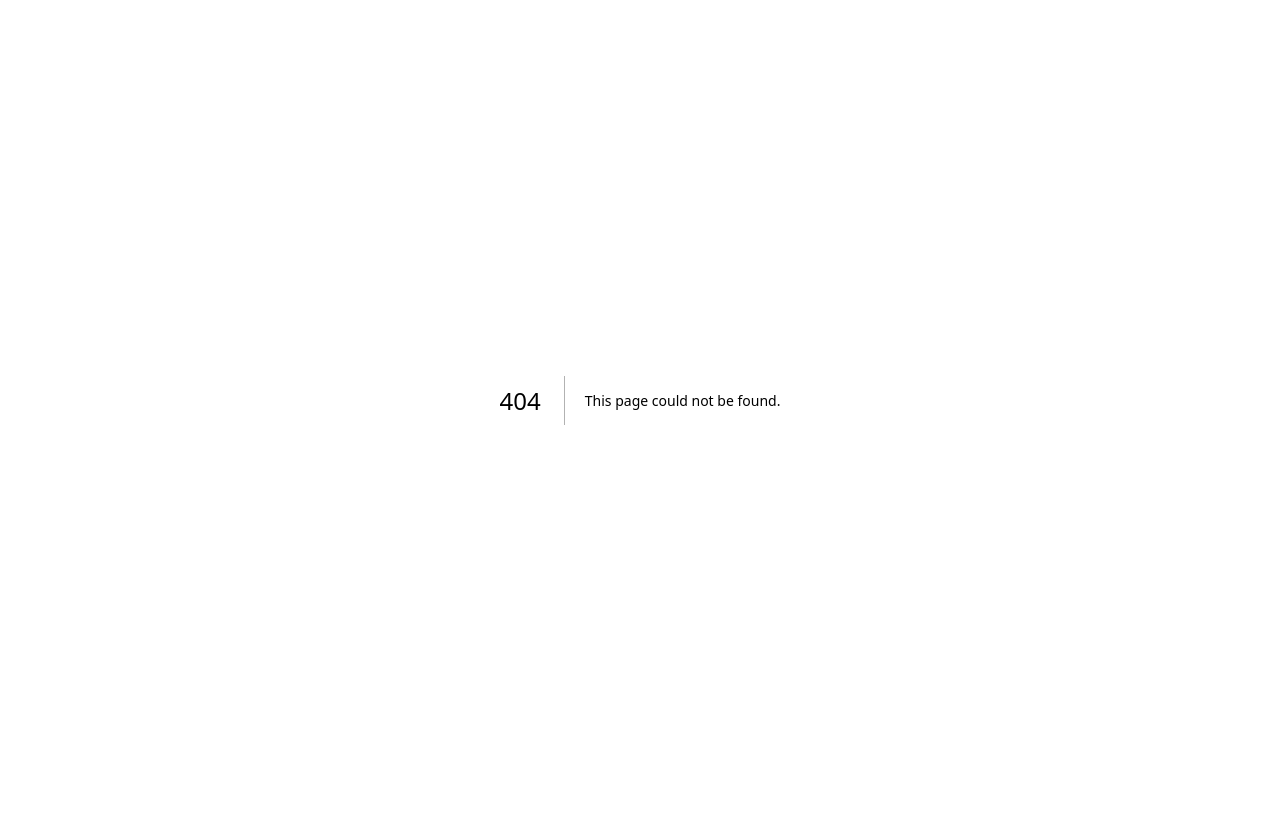
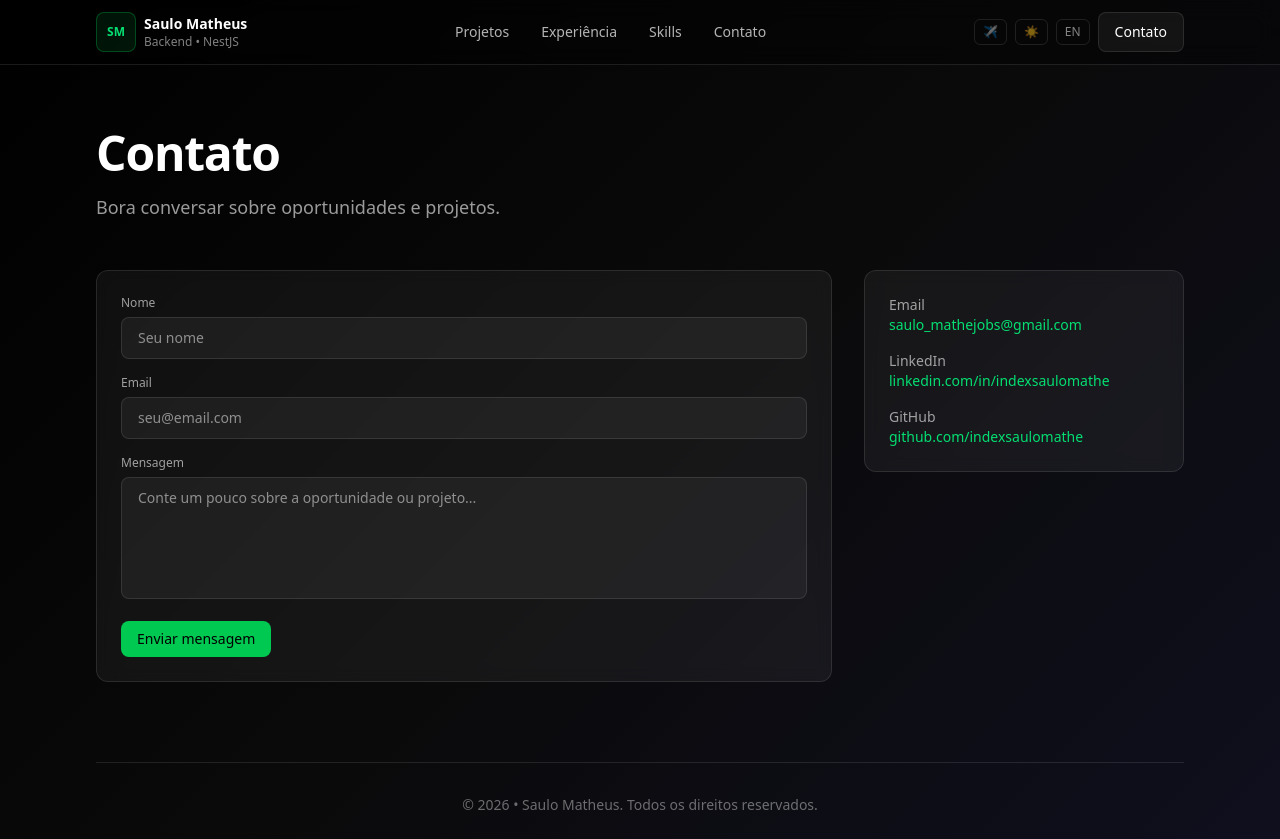
Before and after one commit to indexsaulomathe/front-next-portfolio, a Next.js app: page /contact in a window 1280 px wide. Before the commit this address had no page. Before the commit the page ends 800 px from the top, so only its background shows below. Built offline with nearby package versions, Linux system fonts and the light colour scheme; no server answers.

Commit message:
feat: add contact page with working form via Web3Forms, update contact email

```diff
--- /dev/null
+++ b/src/app/contact/page.tsx
@@ -0,0 +1,12 @@
+import type { Metadata } from "next";
+import ContactTemplate from "@/components/templates/ContactTemplate";
+
+export const metadata: Metadata = {
+  title: "Contato",
+  description: "Fala com Saulo Matheus sobre oportunidades e projetos de backend.",
+  alternates: { canonical: "/contact" },
+};
+
+export default function ContactPage() {
+  return <ContactTemplate />;
+}
--- a/src/components/organisms/ContactCard/index.tsx
+++ b/src/components/organisms/ContactCard/index.tsx
@@ -3,27 +3,7 @@
 import SectionHeader from "@/components/molecules/SectionHeader";
 import Button from "@/components/atoms/Button";
 import { useLanguage } from "@/i18n/LanguageContext";
-
-const contactLinks = [
-  {
-    label: "Email",
-    value: "saulo_matheprog@hotmail.com",
-    href: "mailto:saulo_matheprog@hotmail.com",
-    external: false,
-  },
-  {
-    label: "LinkedIn",
-    value: "linkedin.com/in/indexsaulomathe",
-    href: "https://www.linkedin.com/in/indexsaulomathe/",
-    external: true,
-  },
-  {
-    label: "GitHub",
-    value: "github.com/indexsaulomathe",
-    href: "https://github.com/indexsaulomathe",
-    external: true,
-  },
-];
+import { contactLinks } from "@/shared/data/contact-links";
 
 export default function ContactCard() {
   const { t } = useLanguage();
@@ -51,8 +31,8 @@ export default function ContactCard() {
           </div>
 
           <div className="flex flex-col sm:flex-row md:justify-end gap-3">
-            <Button as="link" href="mailto:saulo_matheprog@hotmail.com" variant="primary">
-              {t.contact.sendEmail}
+            <Button as="link" href="/contact" variant="primary">
+              {t.contact.goToContact}
             </Button>
             <Button as="link" href="/projects" variant="secondary">
               {t.contact.viewProjects}
--- /dev/null
+++ b/src/components/organisms/ContactForm/index.tsx
@@ -0,0 +1,121 @@
+"use client";
+
+import { useState, type FormEvent } from "react";
+import Button from "@/components/atoms/Button";
+import { useLanguage } from "@/i18n/LanguageContext";
+
+const WEB3FORMS_ACCESS_KEY = process.env.NEXT_PUBLIC_WEB3FORMS_KEY;
+const WEB3FORMS_ENDPOINT = "https://api.web3forms.com/submit";
+
+type Status = "idle" | "loading" | "success" | "error";
+
+const inputStyles =
+  "w-full rounded-lg border border-theme bg-theme-surface px-4 py-2.5 text-sm text-theme placeholder:text-theme-faint outline-none transition-colors focus:border-green-500/60";
+
+export default function ContactForm() {
+  const { t } = useLanguage();
+  const f = t.contact.form;
+  const [status, setStatus] = useState<Status>("idle");
+
+  async function handleSubmit(event: FormEvent<HTMLFormElement>) {
+    event.preventDefault();
+
+    if (!WEB3FORMS_ACCESS_KEY) {
+      setStatus("error");
+      return;
+    }
+
+    const form = event.currentTarget;
+    const formData = new FormData(form);
+    formData.append("access_key", WEB3FORMS_ACCESS_KEY);
+    formData.append("subject", "Novo contato pelo portfólio");
+
+    setStatus("loading");
+
+    try {
+      const response = await fetch(WEB3FORMS_ENDPOINT, {
+        method: "POST",
+        headers: { Accept: "application/json" },
+        body: formData,
+      });
+      const result = await response.json();
+
+      if (result.success) {
+        setStatus("success");
+        form.reset();
+      } else {
+        setStatus("error");
+      }
+    } catch {
+      setStatus("error");
+    }
+  }
+
+  return (
+    <form onSubmit={handleSubmit} className="space-y-4" noValidate>
+      <input
+        type="checkbox"
+        name="botcheck"
+        className="hidden"
+        style={{ display: "none" }}
+        tabIndex={-1}
+        autoComplete="off"
+      />
+
+      <div>
+        <label htmlFor="name" className="mb-1.5 block text-xs font-medium text-theme-muted">
+          {f.name}
+        </label>
+        <input
+          id="name"
+          name="name"
+          type="text"
+          required
+          placeholder={f.namePlaceholder}
+          className={inputStyles}
+        />
+      </div>
+
+      <div>
+        <label htmlFor="email" className="mb-1.5 block text-xs font-medium text-theme-muted">
+          {f.email}
+        </label>
+        <input
+          id="email"
+          name="email"
+          type="email"
+          required
+          placeholder={f.emailPlaceholder}
+          className={inputStyles}
+        />
+      </div>
+
+      <div>
+        <label htmlFor="message" className="mb-1.5 block text-xs font-medium text-theme-muted">
+          {f.message}
+        </label>
+        <textarea
+          id="message"
+          name="message"
+          required
+          rows={5}
+          placeholder={f.messagePlaceholder}
+          className={`${inputStyles} resize-none`}
+        />
+      </div>
+
+      <Button type="submit" variant="primary" className="w-full sm:w-auto">
+        {status === "loading" ? f.submitting : f.submit}
+      </Button>
+
+      {status === "success" && (
+        <p className="text-sm text-green-400">{f.success}</p>
+      )}
+      {status === "error" && (
+        <p className="text-sm text-red-400">
+          {WEB3FORMS_ACCESS_KEY ? f.error : f.notConfigured}
+        </p>
+      )}
+    </form>
+  );
+}
--- a/src/components/organisms/Navbar/index.tsx
+++ b/src/components/organisms/Navbar/index.tsx
@@ -12,7 +12,7 @@ import type { Locale } from "@/i18n/translations";
 
 const PlaneGame = dynamic(() => import("@/components/organisms/PlaneGame"), { ssr: false });
 
-type Hash = "#projects" | "#experience" | "#skills" | "#contact";
+type Hash = "#projects" | "#experience" | "#skills";
 
 export default function Navbar() {
   const pathname = usePathname();
@@ -37,7 +37,6 @@ export default function Navbar() {
     { label: t.nav.projects, hash: "#projects" as Hash },
     { label: t.nav.experience, hash: "#experience" as Hash },
     { label: t.nav.skills, hash: "#skills" as Hash },
-    { label: t.nav.contact, hash: "#contact" as Hash },
   ];
 
   const buildHref = (hash: Hash) => (isHome ? hash : `/${hash}`);
@@ -71,6 +70,12 @@ export default function Navbar() {
                   {item.label}
                 </a>
               ))}
+              <Link
+                href="/contact"
+                className="text-sm text-theme-secondary hover:text-green-400 transition-colors"
+              >
+                {t.nav.contact}
+              </Link>
             </nav>
 
             <div className="flex items-center gap-2">
@@ -99,12 +104,7 @@ export default function Navbar() {
                 {otherLocale.toUpperCase()}
               </button>
 
-              <Button
-                as="link"
-                href={buildHref("#contact")}
-                variant="secondary"
-                className="h-10 px-4"
-              >
+              <Button as="link" href="/contact" variant="secondary" className="h-10 px-4">
                 {t.nav.contactBtn}
               </Button>
             </div>
--- /dev/null
+++ b/src/components/templates/ContactTemplate/index.tsx
@@ -0,0 +1,57 @@
+"use client";
+
+import Container from "@/components/atoms/Container";
+import Navbar from "@/components/organisms/Navbar";
+import Title from "@/components/atoms/Typography/Title";
+import Text from "@/components/atoms/Typography/Text";
+import ContactForm from "@/components/organisms/ContactForm";
+import { useLanguage } from "@/i18n/LanguageContext";
+import { contactLinks } from "@/shared/data/contact-links";
+
+export default function ContactTemplate() {
+  const { t } = useLanguage();
+  const currentYear = new Date().getFullYear();
+
+  return (
+    <main className="min-h-screen text-theme">
+      <Navbar />
+
+      <Container>
+        <header className="pt-12 pb-10 sm:pt-16 sm:pb-12">
+          <Title level="h1" className="text-theme">
+            {t.contact.title}
+          </Title>
+          <Text size="lg" className="mt-4 max-w-2xl text-theme-secondary">
+            {t.contact.subtitle}
+          </Text>
+        </header>
+
+        <div className="grid gap-8 lg:grid-cols-[1fr_320px] pb-16">
+          <div className="border border-theme rounded-xl p-6 bg-theme-surface backdrop-blur">
+            <ContactForm />
+          </div>
+
+          <div className="border border-theme rounded-xl p-6 bg-theme-surface backdrop-blur h-fit space-y-4">
+            {contactLinks.map((link) => (
+              <div key={link.label} className="text-sm">
+                <p className="text-theme-muted">{link.label}</p>
+                <a
+                  href={link.href}
+                  target={link.external ? "_blank" : undefined}
+                  rel={link.external ? "noopener noreferrer" : undefined}
+                  className="text-green-400 hover:text-green-300 transition-colors font-medium break-all"
+                >
+                  {link.value}
+                </a>
+              </div>
+            ))}
+          </div>
+        </div>
+
+        <footer className="border-t border-theme mt-4 pt-8 pb-6 text-center text-theme-faint text-xs sm:text-sm">
+          © {currentYear} • Saulo Matheus. {t.footer}
+        </footer>
+      </Container>
+    </main>
+  );
+}
--- a/src/i18n/translations.ts
+++ b/src/i18n/translations.ts
@@ -54,6 +54,20 @@ export const translations = {
       subtitle: "Bora conversar sobre oportunidades e projetos.",
       sendEmail: "Enviar email",
       viewProjects: "Ver projetos",
+      goToContact: "Enviar mensagem",
+      form: {
+        name: "Nome",
+        namePlaceholder: "Seu nome",
+        email: "Email",
+        emailPlaceholder: "seu@email.com",
+        message: "Mensagem",
+        messagePlaceholder: "Conte um pouco sobre a oportunidade ou projeto...",
+        submit: "Enviar mensagem",
+        submitting: "Enviando...",
+        success: "Mensagem enviada! Retorno em breve.",
+        error: "Não deu pra enviar agora. Tenta pelo email direto.",
+        notConfigured: "Formulário indisponível no momento. Usa o email direto.",
+      },
     },
     footer: "Todos os direitos reservados.",
   },
@@ -110,6 +124,20 @@ export const translations = {
       subtitle: "Let's talk about opportunities and projects.",
       sendEmail: "Send email",
       viewProjects: "View projects",
+      goToContact: "Send message",
+      form: {
+        name: "Name",
+        namePlaceholder: "Your name",
+        email: "Email",
+        emailPlaceholder: "you@email.com",
+        message: "Message",
+        messagePlaceholder: "Tell me a bit about the opportunity or project...",
+        submit: "Send message",
+        submitting: "Sending...",
+        success: "Message sent! I'll get back to you soon.",
+        error: "Couldn't send right now. Try the direct email instead.",
+        notConfigured: "Form unavailable right now. Use the direct email instead.",
+      },
     },
     footer: "All rights reserved.",
   },
--- /dev/null
+++ b/src/shared/data/contact-links.ts
@@ -0,0 +1,20 @@
+export const contactLinks = [
+  {
+    label: "Email",
+    value: "saulo_mathejobs@gmail.com",
+    href: "mailto:saulo_mathejobs@gmail.com",
+    external: false,
+  },
+  {
+    label: "LinkedIn",
+    value: "linkedin.com/in/indexsaulomathe",
+    href: "https://www.linkedin.com/in/indexsaulomathe/",
+    external: true,
+  },
+  {
+    label: "GitHub",
+    value: "github.com/indexsaulomathe",
+    href: "https://github.com/indexsaulomathe",
+    external: true,
+  },
+];
```
Also changed, not shown: 2 other files (tests, documents, lock files or other folders).
